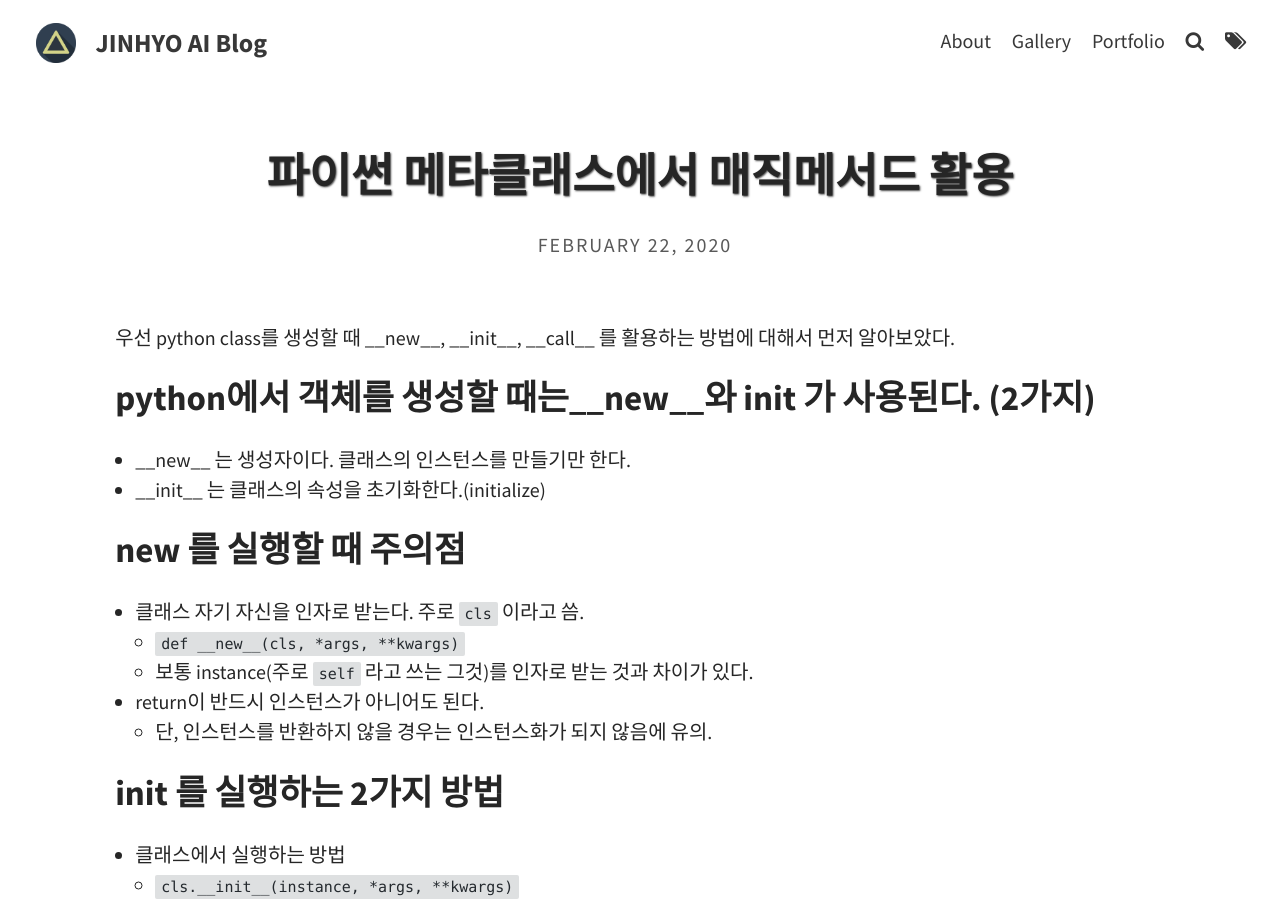
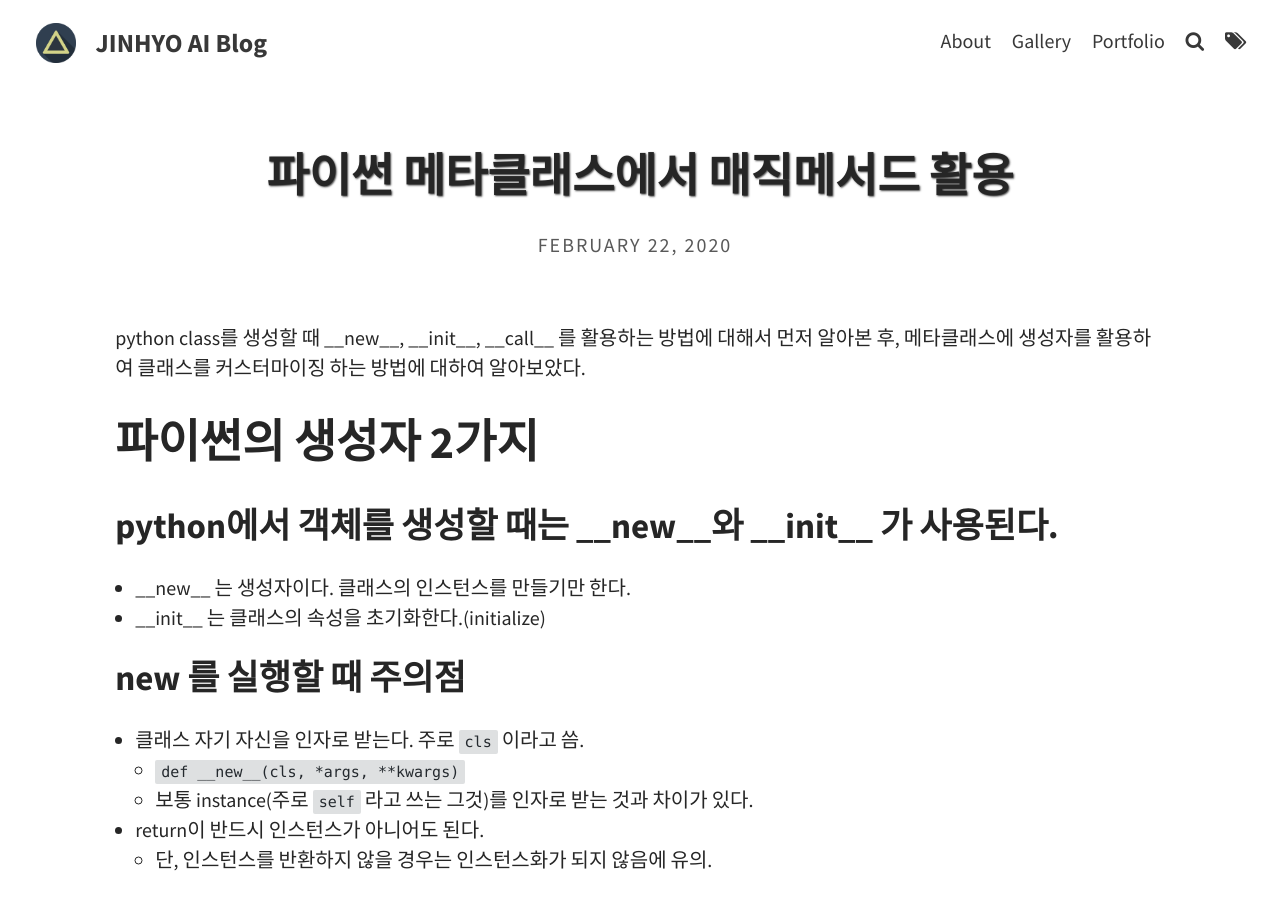
Before and after one commit to realblack0/jinhyo_ai_blog, a Jekyll site: the page built from _posts/2020-02-22-파이썬-메타클래스에서-매직메소드-활용.md, in a window 1280 px wide and 900 px high. Built offline with Jekyll 4.4.1, drawn with Linux system fonts in a browser that asks for light colours; comment, search, counter and statistics services are not loaded.

Commit message:
Update 2020-02-22-파이썬-메타클래스에서-매직메소드-활용.md

```diff
--- a/_posts/2020-02-22-파이썬-메타클래스에서-매직메소드-활용.md
+++ b/_posts/2020-02-22-파이썬-메타클래스에서-매직메소드-활용.md
@@ -2,12 +2,14 @@
 layout: post
 title: "파이썬 메타클래스에서 매직메서드 활용"
 tags: [python]
-author: "JINHYO SHIN"
+author: JINHYO SHIN
 keywords: __new__, __init__, __call__
 ---
-우선 python class를 생성할 때 \_\_new__, \_\_init__, \_\_call__ 를 활용하는 방법에 대해서 먼저 알아보았다.
+python class를 생성할 때 \_\_new__, \_\_init__, \_\_call__ 를 활용하는 방법에 대해서 먼저 알아본 후, 메타클래스에 생성자를 활용하여 클래스를 커스터마이징 하는 방법에 대하여 알아보았다.
 
-## python에서 객체를 생성할 때는__new__와 __init__ 가 사용된다. (2가지)
+# 파이썬의 생성자 2가지
+
+## python에서 객체를 생성할 때는 \_\_new__와 \_\_init__ 가 사용된다.
 - \_\_new\_\_ 는 생성자이다.  클래스의 인스턴스를 만들기만 한다.
 - \_\_init\_\_ 는 클래스의 속성을 초기화한다.(initialize)
 
```
